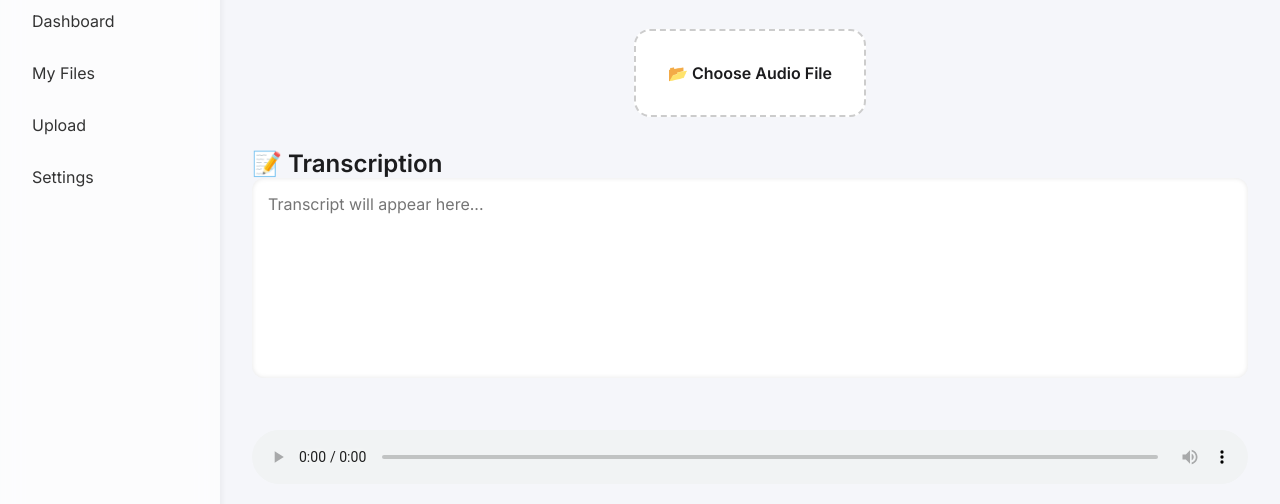
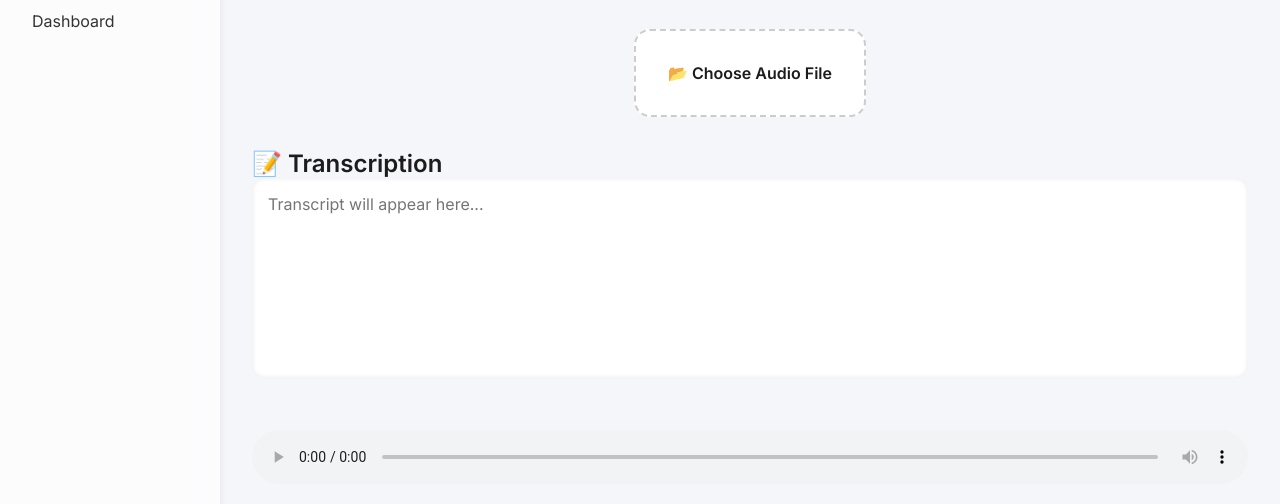
Before and after one commit to CornilPatidar/Audio-to-txt, a plain HTML site: page index.html in a window 1280 px wide. Shown: the part 102-606 px from the top of the page. Drawn offline with Linux system fonts and the light colour scheme.

Commit message:
Update index.html

```diff
--- a/index.html
+++ b/index.html
@@ -13,9 +13,6 @@
       <h2>🎙 VoxScribe</h2>
       <nav>
         <a href="#">Dashboard</a>
-        <a href="#">My Files</a>
-        <a href="#">Upload</a>
-        <a href="#">Settings</a>
       </nav>
 
     </aside>
```
